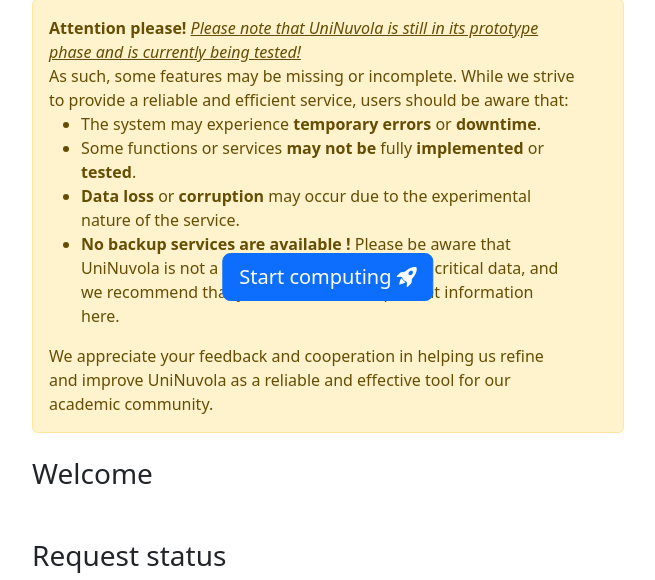
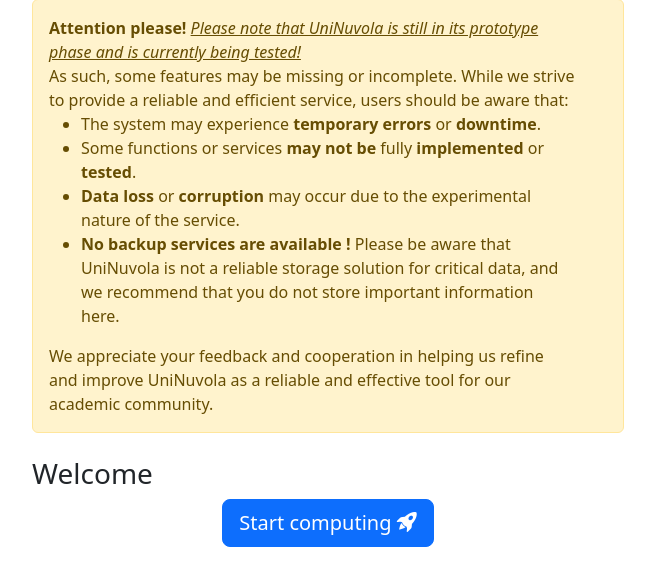
Before and after one commit to UniNuvola/web, a Flask app: template src/templates/users/admin.html in a window 1280 px wide. Shown: the part 123-703 px from the top of the page, without its empty margins (312-967 px from the left). Run offline with Flask 3, Linux system fonts and the light colour scheme; the template is opened without the code that fills it, so the values that code supplies are empty; parts of the project's set-up code (start-up, migrations or seed data) failed here and were passed over.

Commit message:
💄 (src/templates/users): fix "start computing" button position (#35)
Now the "start computing" button is displayed in the correct position.

```diff
--- a/src/templates/users/admin.html
+++ b/src/templates/users/admin.html
@@ -6,7 +6,7 @@
 {% block body %}
   <h3>Welcome {{user['infos'].get('name', user['username'])}}</h3>
 
-  <div class="position-absolute top-50 start-50 translate-middle">
+  <div class="d-flex justify-content-center">
     <a href="{{ user['uninuvolaurl'] }}"><button type="button" class="btn btn-primary btn-lg">
         Start computing
         <i class="bi bi-rocket-takeoff-fill"></i>
--- a/src/templates/users/user.html
+++ b/src/templates/users/user.html
@@ -31,7 +31,7 @@
 
   {% else %}
     {% if user['request_data']['status'] == 'synced' %}
-    <div class="position-absolute top-50 start-50 translate-middle">
+    <div class="d-flex justify-content-center">
       <a href="{{ user['uninuvolaurl'] }}"><button type="button" class="btn btn-primary btn-lg fs-1">
           Start computing
           <i class="bi bi-rocket-takeoff-fill"></i>
```
